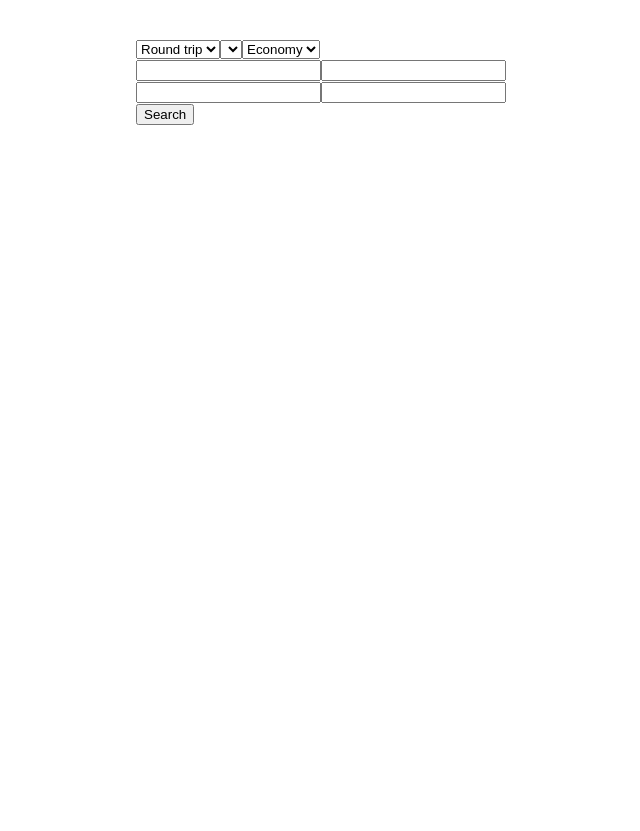
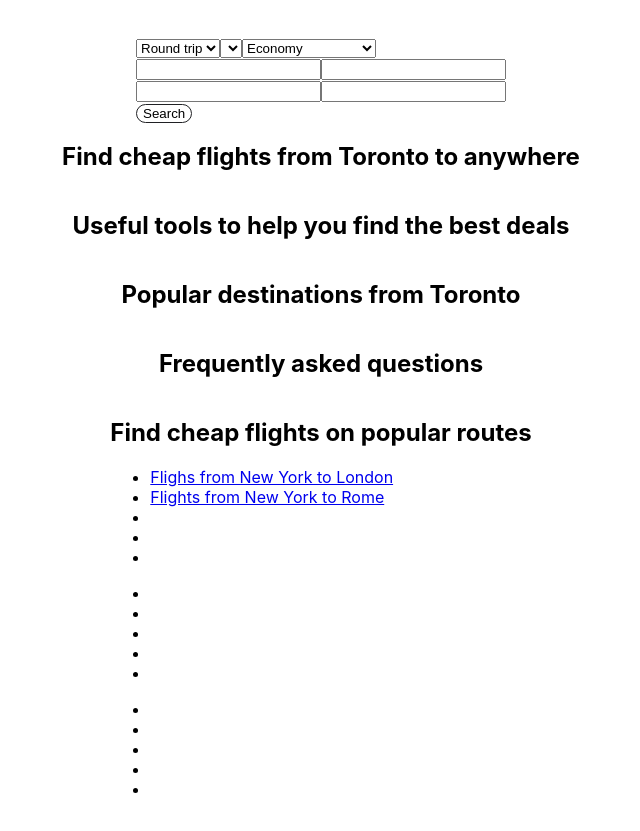
Before and after one commit to FeliciaNemet/flightsDemo, a React (Create React App) app: page / in a window 1280 px wide. Shown: the part 536-1367 px from the top of the page, without its empty margins (319-959 px from the left). Before the commit the page ends 800 px from the top, so only its background shows below. Built offline with nearby package versions, Linux system fonts and the light colour scheme.

Commit message:
Worked on the page structure

```diff
--- a/src/Pages/HomePage/HomePage.js
+++ b/src/Pages/HomePage/HomePage.js
@@ -1,6 +1,7 @@
 import axios from "axios";
 import { useEffect } from "react";
 import './HomePage.scss';
+import { Link } from "react-router-dom";
 
 
 
@@ -33,9 +34,9 @@ const HomePage = () => {
                     <select></select>
                     <select>
                       <option defaultValue="economy">Economy</option>
-                      <option></option>
-                      <option></option>
-                      <option></option>
+                      <option value="premiumEconomy">Premium economy</option>
+                      <option value="business">Business</option>
+                      <option value="first">First</option>
                     </select>
                   </div>
                   <div>
@@ -54,6 +55,107 @@ const HomePage = () => {
                 </div>
               </form>
             </section>
+            <section>
+              <div>
+                <h2>Find cheap flights from Toronto to anywhere</h2>
+              </div>
+            </section>
+            <section>
+              <div>
+                <h2>Useful tools to help you find the best deals</h2>
+              </div>
+            </section>
+            <section>
+              <div>
+                <h2>Popular destinations from Toronto</h2>
+              </div>
+            </section>
+            <section>
+              <div>
+                <h2>Frequently asked questions</h2>
+              </div>
+            </section>
+            <section>
+              <div>
+                <h2>Find cheap flights on popular routes</h2>
+                <div>
+                  <ul>
+                    <li>
+                      <Link to="https://www.google.com/travel/flights/flights-from-new-york-to-paris.html">Flighs from New York to London</Link>
+                    </li>
+                    <li>
+                      <Link to="https://www.google.com/travel/flights/flights-from-new-york-to-rome.html">Flights from New York to Rome</Link>
+                    </li>
+                    <li>
+
+                    </li>
+                    <li>
+
+                    </li>
+                    <li>
+
+                    </li>
+                  </ul>
+                  <ul>
+                    <li>
+
+                    </li>
+                    <li>
+
+                    </li>
+                    <li>
+
+                    </li>
+                    <li>
+
+                    </li>
+                    <li>
+
+                    </li>
+                  </ul>
+                  <ul>
+                    <li>
+
+                    </li>
+                    <li>
+
+                    </li>
+                    <li>
+
+                    </li>
+                    <li>
+
+                    </li>
+                    <li>
+
+                    </li>
+                  </ul>
+                </div>
+              </div>
+            </section>
+            <footer>
+              <section>
+                <div>
+
+                </div>
+                <div>
+
+                </div>
+                <div>
+
+                </div>
+              </section>
+              <section>
+                <div>
+                  <ul>
+
+                  </ul>
+                  <ul>
+
+                  </ul>
+                </div>
+              </section>
+            </footer>
           </div>
         </>
       )
--- a/src/Pages/HomePage/HomePage.scss
+++ b/src/Pages/HomePage/HomePage.scss
@@ -1,6 +1,6 @@
 @use "../../styles/partials/typography" as *;
-
-
+@use "../../styles/partials/variables" as *;
+@use "../../styles/partials/mixins" as *;
 
 .wrapper {
     display: flex;
@@ -23,7 +23,7 @@
 .Title {
     font-family: "Roboto";
     font-weight: 500;
-    color: #202124;
+    color: $primary-Text;
     font-size: 3.5rem;
     margin-top: -2rem;
 }
--- a/src/components/Header/Header.css
+++ b/src/components/Header/Header.css
@@ -1 +1,11 @@
-/*# sourceMappingURL=Header.css.map */
+@font-face {
+  font-family: "Roboto";
+  src: url("../../assets/fonts/Roboto-Regular.ttf") format("truetype");
+  font-weight: 400;
+  font-style: normal;
+}
+button {
+  background-color: #ffffff;
+  border: 0.5px solid #202124;
+  border-radius: 1.5rem;
+}/*# sourceMappingURL=Header.css.map */
--- a/src/components/Header/Header.scss
+++ b/src/components/Header/Header.scss
@@ -0,0 +1,9 @@
+@use '../../styles/partials/variables' as * ;
+@use '../../styles/partials/mixins' as *;
+@use '../../styles/partials/typography' as *;
+
+button {
+    background-color: #ffffff;
+    border: 0.5px solid $primary-Text;
+    border-radius: 1.5rem;
+}
--- /dev/null
+++ b/src/styles/partials/_mixins.scss
@@ -0,0 +1,29 @@
+@use "./typography" as *;
+@use "./variables" as *;
+
+
+@mixin Mobile {
+    @media screen and (min-width: $Mobile) {
+        @content;
+    }
+}
+
+@mixin Tablet {
+    @media screen and (min-width: $Tablet) {
+        @content;
+    }
+}
+
+@mixin Desktop {
+    @media screen and (min-width: $Desktop) {
+        @content;
+    }
+}
+
+
+
+@mixin button {
+    font-family: "Roboto";
+    color: $primary-Text;
+    background-color: #FFFFFF;
+}
--- /dev/null
+++ b/src/styles/partials/_variables.scss
@@ -0,0 +1,13 @@
+//Colors
+$primary-Text: #202124;
+$active-Text: #2962ff;
+
+
+
+
+
+
+//Breakpoints
+$Mobile: 320px;
+$Tablet: 768px;
+$Desktop: 1200px;
```
Also changed, not shown: 2 other files (tests, documents, lock files or other folders).
